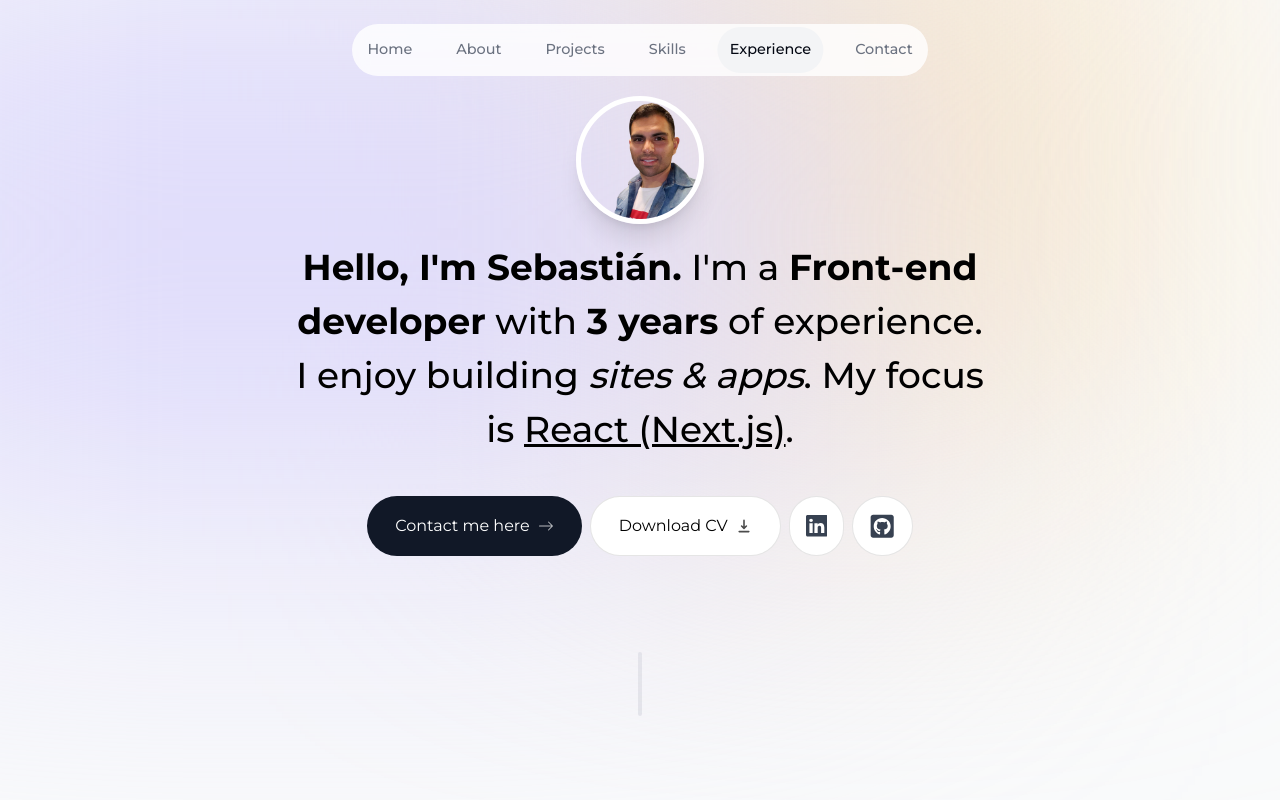
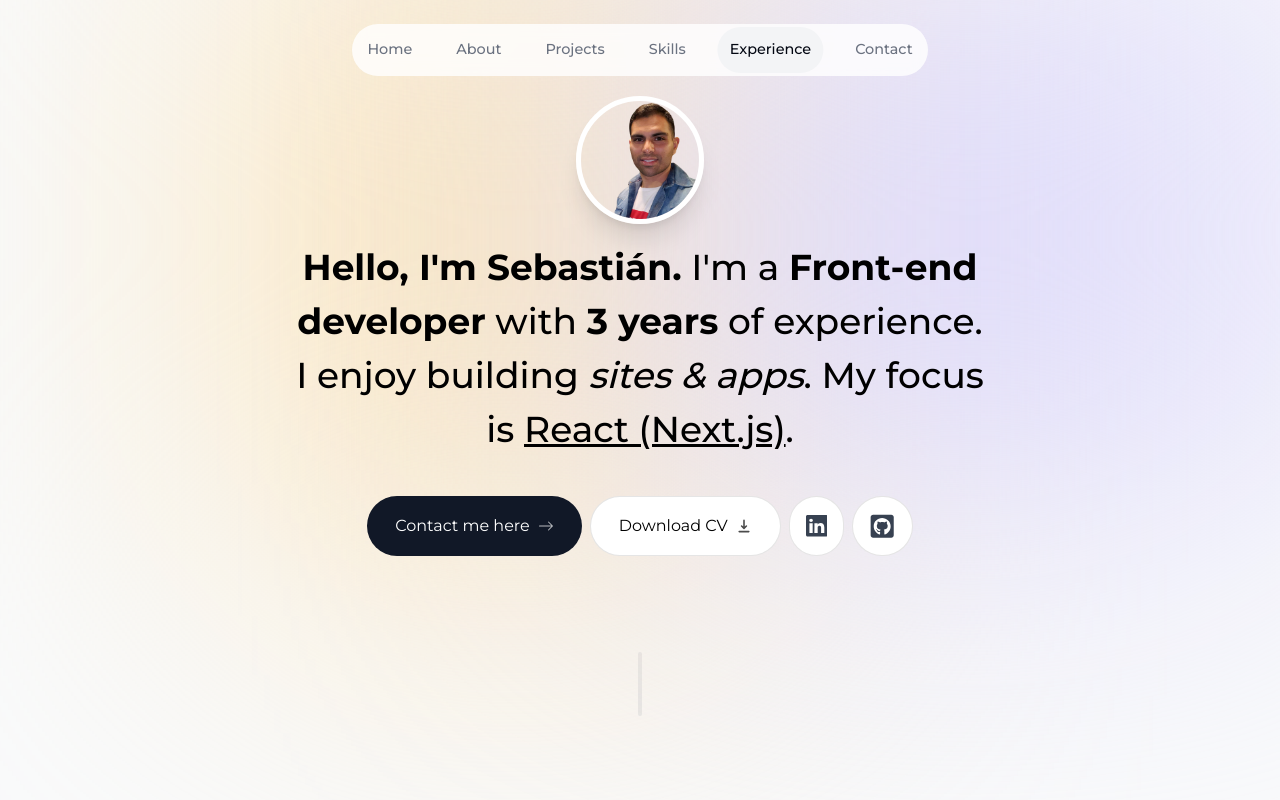
Before and after one commit to SebaSanchezI/portfolio, a Next.js app: page / in a window 1280 px wide. Shown: the top 800 px of the page. Built offline with nearby package versions, Linux system fonts and the light colour scheme.

Commit message:
Fix div blur in layout

```diff
--- a/app/layout.tsx
+++ b/app/layout.tsx
@@ -21,9 +21,9 @@ export default function RootLayout({
 }>) {
   return (
     <html lang="en" className="!scroll-smooth">
-      <body className={`${monserrat.className} bg-bgLight`}>
-        <div className="bg-divLeftBlur absolute top-[-6rem] right-[11rem] h-[31.25rem] w-[31.25rem] ronded-full blur-[10rem] sm:w-[68.75]"></div>
-        <div className="bg-divRightBlur absolute top-[-1rem] left-[35rem] h-[31.25rem] w-[50rem] ronded-full blur-[10rem] sm:w-[68.75rem] md:left-[-33rem] lg:left-[-28rem] xl:left-[-15rem] 2xl:left-[-5rem]"></div>
+      <body className={`${monserrat.className} bg-bgLight relative`}>
+        <div className="bg-divLeftBlur absolute top-[-6rem] left-1/2 -translate-x-3/4 h-[41.25rem] w-[31.25rem] ronded-full blur-[10rem]"></div>
+        <div className="bg-divRightBlur absolute top-[-1rem] left-1/2 h-[31.25rem] w-[41.25rem] ronded-full blur-[10rem]"></div>
         <ActiveSectionContextProvider>
           <>
             <Header />
```
